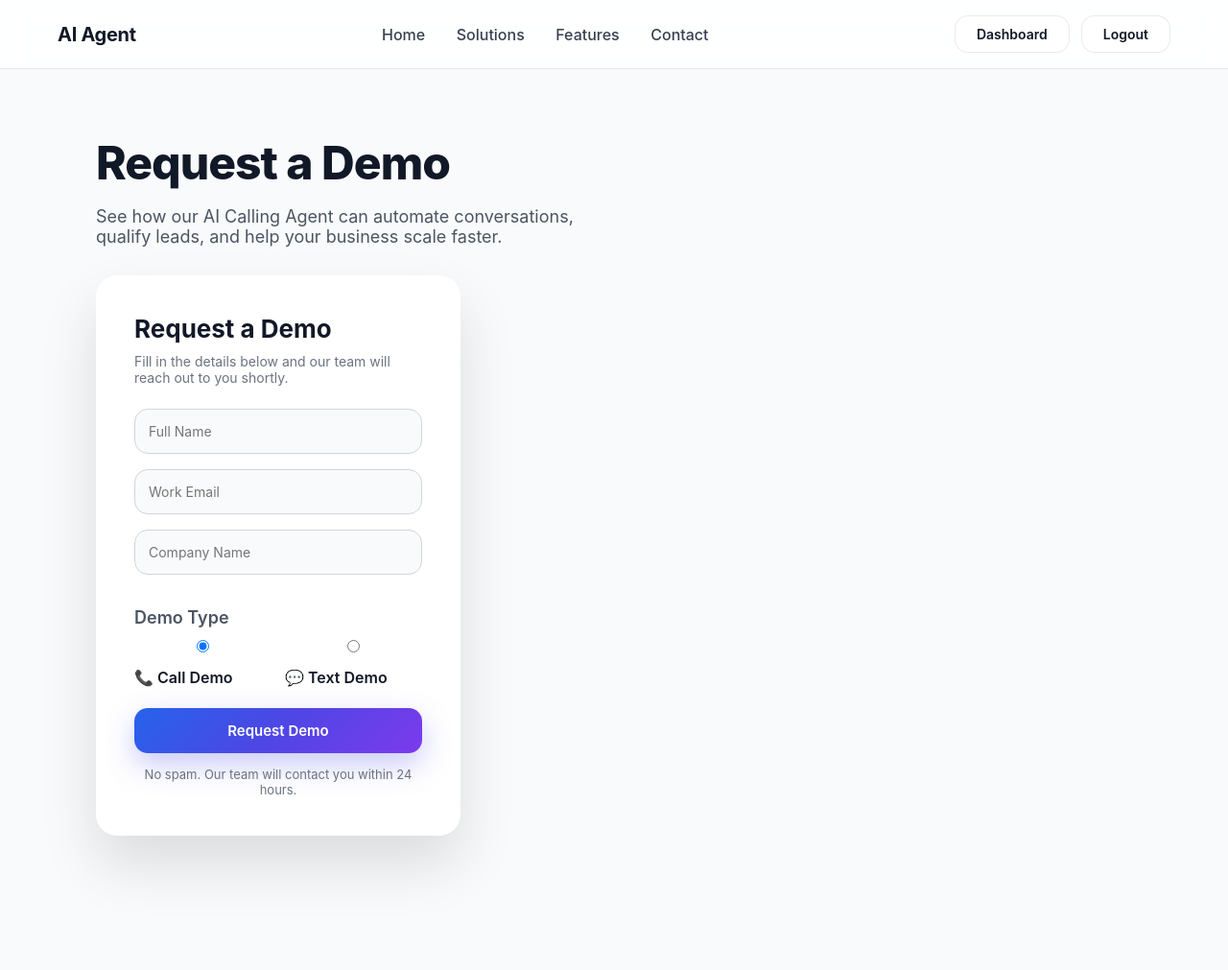
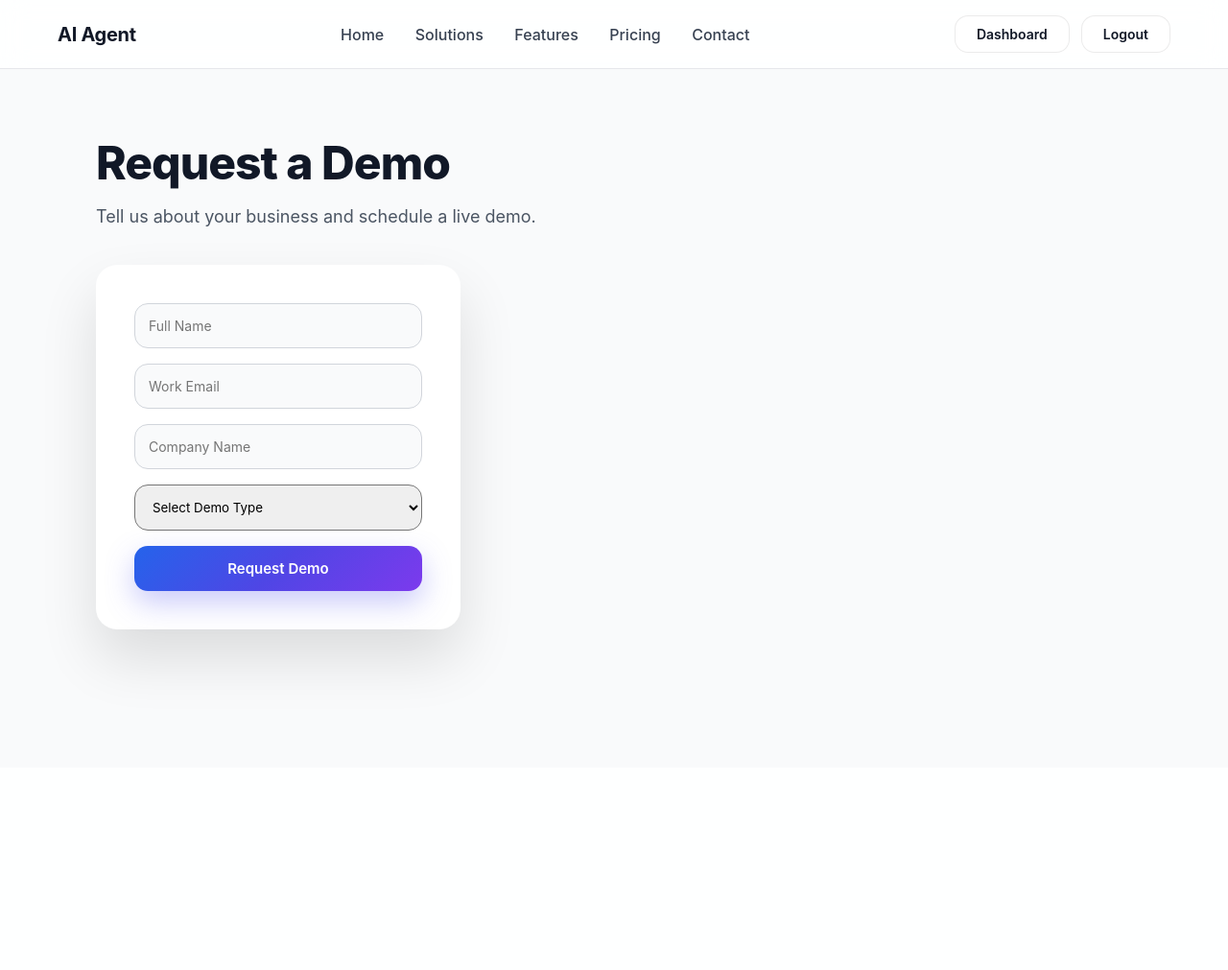
Before and after one commit to spidykrishna/-ai-agent, a Django app: page /demo/ in a window 1280 px wide. Shown: the whole page at 96% size. After the commit the page ends 705 px from the top, so only its background shows below. Run offline with Django 5.2, Linux system fonts and the light colour scheme; the visitor is signed in with stand-in values (Sample User, id 1).

Commit message:
meeting schedule changes

```diff
--- a/core/templates/core/base.html
+++ b/core/templates/core/base.html
@@ -16,7 +16,7 @@
     <a href="{% url 'home' %}">Home</a>
     <a href="{% url 'solutions' %}">Solutions</a>
     <a href="{% url 'features' %}">Features</a>
-    <!-- <a href="{% url 'pricing' %}">Pricing</a> -->
+    <a href="{% url 'pricing' %}">Pricing</a>
     <a href="{% url 'contact' %}">Contact</a>
   </nav>
 
--- a/core/templates/core/demo.html
+++ b/core/templates/core/demo.html
@@ -1,30 +1,16 @@
-{% extends 'core/base.html' %}
+{% extends "core/base.html" %}
 {% block title %}Request a Demo{% endblock %}
 
 {% block content %}
 <section class="page">
+  <h1>Request a Demo</h1>
+  <p>Tell us about your business and schedule a live demo.</p>
 
-  <!-- PAGE HEADER -->
-  <div style="max-width:520px; margin-bottom:30px">
-    <h1>Request a Demo</h1>
-    <p>
-      See how our AI Calling Agent can automate conversations,
-      qualify leads, and help your business scale faster.
-    </p>
-  </div>
+  <div class="auth-card" style="margin-top:40px;">
 
-  <!-- DEMO FORM CARD (LOGIN-STYLE UI) -->
-  <div class="auth-card">
-
-    <h2 style="margin-bottom:10px">Request a Demo</h2>
-    <p style="font-size:14px;color:#6b7280;margin-bottom:24px">
-      Fill in the details below and our team will reach out to you shortly.
-    </p>
-
-    <form method="POST">
+    <form method="POST" action="{% url 'demo' %}">
       {% csrf_token %}
 
-      <!-- INPUTS -->
       <input
         type="text"
         name="name"
@@ -46,43 +32,17 @@
         required
       >
 
-      <!-- DEMO TYPE -->
-      <p style="margin:18px 0 10px;font-weight:600">
-        Demo Type
-      </p>
+      <select name="demo_type" required style="width:100%;padding:14px;border-radius:14px;margin-bottom:16px;">
+        <option value="">Select Demo Type</option>
+        <option value="call">📞 Demo for Call</option>
+        <option value="text">💬 Demo for Text</option>
+      </select>
 
-      <div style="display:flex; gap:14px; margin-bottom:22px">
-
-        <label style="flex:1; font-weight:600; cursor:pointer">
-          <input type="radio" name="demo_type" value="call" checked>
-          📞 Call Demo
-        </label>
-
-        <label style="flex:1; font-weight:600; cursor:pointer">
-          <input type="radio" name="demo_type" value="text">
-          💬 Text Demo
-        </label>
-
-      </div>
-
-      <!-- CTA -->
       <button type="submit" class="hero-btn">
         Request Demo
       </button>
-
-      <!-- FOOT NOTE -->
-      <p style="
-        margin-top:14px;
-        font-size:13px;
-        color:#6b7280;
-        text-align:center;
-      ">
-        No spam. Our team will contact you within 24 hours.
-      </p>
-
     </form>
 
   </div>
-
 </section>
 {% endblock %}
--- a/core/urls.py
+++ b/core/urls.py
@@ -14,4 +14,5 @@ urlpatterns = [
     path('demo/', views.demo, name='demo'),
     path('dashboard/', views.dashboard, name='dashboard'),
     path('pay/', views.create_payment, name='pay'),
+    path("schedule-meeting/", views.schedule_meeting, name="schedule_meeting"),
 ]
--- a/core/views.py
+++ b/core/views.py
@@ -3,7 +3,9 @@ from django.contrib.auth import authenticate, login, logout
 from django.contrib.auth.models import User
 from django.contrib.auth.decorators import login_required
 from django.views.decorators.csrf import csrf_exempt
-
+from django.http import JsonResponse
+import razorpay
+from django.conf import settings
 
 
 def home(request):
@@ -80,21 +82,16 @@ def dashboard(request):
     return render(request, 'core/dashboard.html', {
         'email': request.user.email
     })
+from django.shortcuts import render, redirect
+
+from django.contrib.auth.decorators import login_required
+
+@login_required
 def demo(request):
     if request.method == "POST":
-        name = request.POST.get("name")
-        email = request.POST.get("email")
-        company = request.POST.get("company")
-        demo_type = request.POST.get("demo_type")
+        return redirect("schedule_meeting")
 
-        # later: save to database / email
-        print(name, email, company, demo_type)
-
-    return render(request, 'core/demo.html')
-from django.shortcuts import render
-from django.http import JsonResponse
-import razorpay
-from django.conf import settings
+    return render(request, "core/demo.html")
 
 
 def create_payment(request):
@@ -112,3 +109,8 @@ def create_payment(request):
         return JsonResponse(order)
 
     return JsonResponse({"error": "Invalid request"}, status=400)
+def schedule_meeting(request):
+    return render(request, "core/schedule_meeting.html")
+@login_required
+def schedule_meeting(request):
+    return render(request, "core/schedule_meeting.html")
```
Also changed, not shown: core/templates/core/dashboard.html (+13 -5 lines), core/templates/core/schedule_meeting.html (added, +27 -0 lines).
